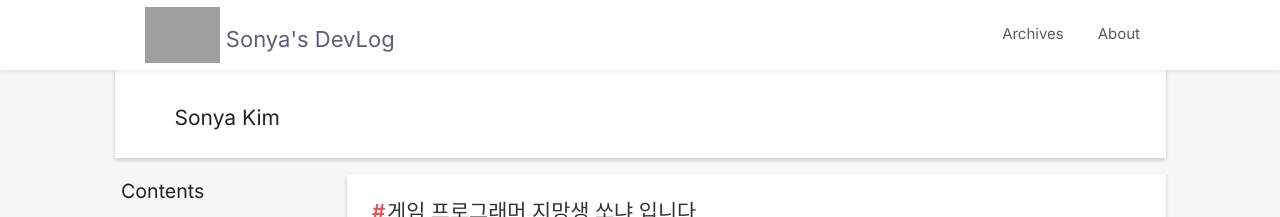
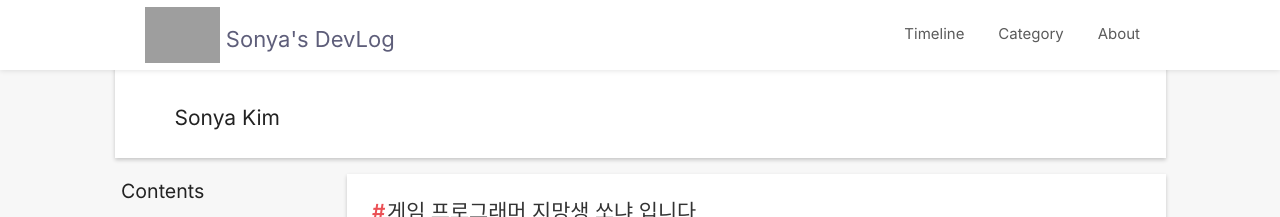
Before and after one commit to ssonsonya/ssonsonya.github.io, a Jekyll site: the page built from about.md, in a window 1280 px wide. Shown: the top 217 px of the page. Built offline with Jekyll 4.4.1, drawn with Linux system fonts in a browser that asks for light colours; nearby versions of some CDN libraries; comment, search, counter and statistics services are not loaded; grey boxes are pictures that could not be loaded.

Commit message:
Update header.html

```diff
--- a/_includes/header.html
+++ b/_includes/header.html
@@ -5,7 +5,8 @@
             <span>{{ site.name }}</span>
         </a>
         <div class="navbar-menu">
-            <a href="{{ '/archives' | prepend: site.baseurl }}">Archives</a>
+            <a href="{{ '/timeline' | prepend: site.baseurl }}">Timeline</a>
+            <a href="{{ '/categories' | prepend: site.baseurl }}">Category</a>
             <a href="{{ '/about' | prepend: site.baseurl }}">About</a>
         </div>
         <div class="navbar-mobile-menu" onclick="">
```
